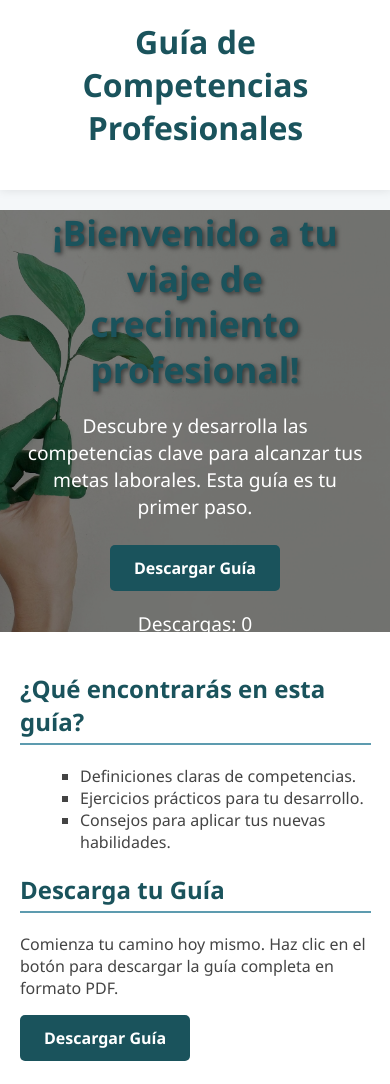
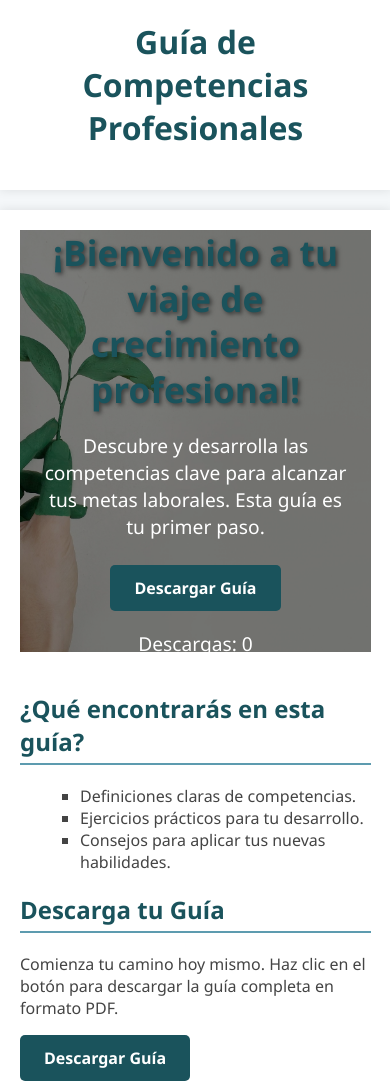
Before and after one commit to MccarthyJamil/Orientaci-nLaboral, a plain HTML site: page index.html in a window 390 px wide. Shown: the top 1084 px of the page. Drawn offline with Linux system fonts and the light colour scheme.

Commit message:
Revert "responsive pt3"
This reverts commit 50292cf8162acc6365ad10c388181030e603dbec.

```diff
--- a/css/style.css
+++ b/css/style.css
@@ -134,8 +134,7 @@ nav a.active {
 /* Estilos para el encabezado principal (Hero Section) */
 .hero-section {
     position: relative; /* Es clave para que el contenido se posicione sobre la imagen */
-    width: 100vw; /* Ocupa el 100% del ancho de la ventana (viewport width) */
-    margin-left: calc(-50vw + 50%); /* Truco para centrar y expandir a pesar de cualquier contenedor padre */
+    width: 100%;
     height: 60vh; /* Altura de la sección (60% de la altura de la ventana de visualización) */
     background-image: url('../images/header.jpg'); /* Carga tu imagen de fondo */
     background-size: cover; /* Ajusta la imagen para cubrir todo el contenedor sin distorsionarse */
@@ -146,6 +145,7 @@ nav a.active {
     text-align: center; /* Centra el texto dentro del contenedor */
     color: #fff; /* Color del texto para que contraste con la imagen de fondo */
     box-shadow: inset 0 0 0 2000px rgba(0, 0, 0, 0.4); /* Capa oscura sobre la imagen para mejorar la legibilidad del texto */
+    margin-bottom: 40px;
 }
 
 /* Estilos para el contenedor de contenido */
--- a/index.html
+++ b/index.html
@@ -15,14 +15,14 @@
     </nav>
     </header>
 
-    <section class="hero-section">
+    <main>
+        <section class="hero-section">
         <div class="hero-content">
             <h1>¡Bienvenido a tu viaje de crecimiento profesional!</h1>
             <p>Descubre y desarrolla las competencias clave para alcanzar tus metas laborales. Esta guía es tu primer paso.</p>
             <a href="ruta/a/tu/guia.pdf" download id="download-button" class="button">Descargar Guía</a>
         </div>
     </section>
-    <main>
 
     <h2>¿Qué encontrarás en esta guía?</h2>
     <ul>
```
